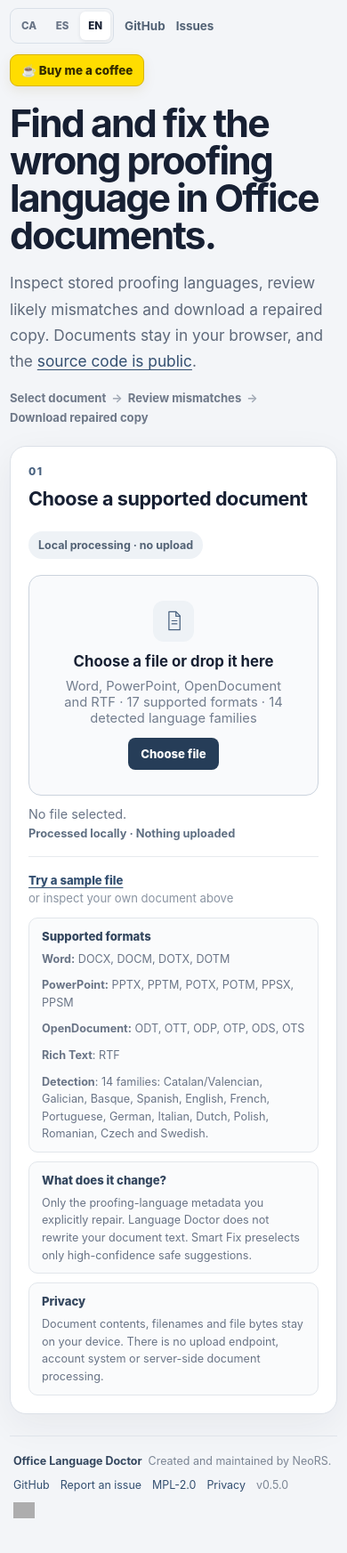
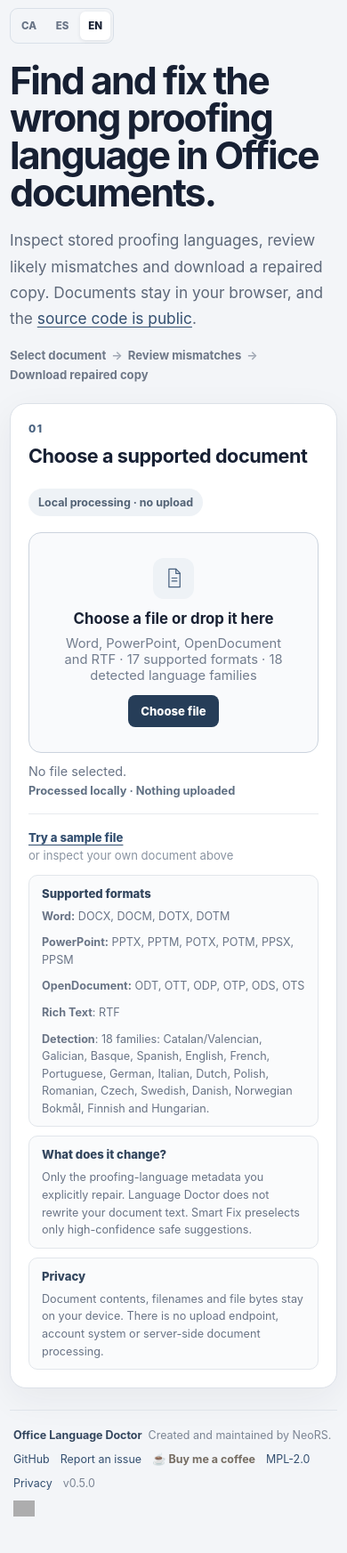
Before and after one commit to Nfreakz/office-language-doctor, a website built with Vite: page index.html in a window 390 px wide. Shown: the part 75-1820 px from the top of the page at 89% size. Built offline with nearby package versions, Linux system fonts and the light colour scheme; grey boxes are pictures that could not be loaded.

Commit message:
Simplify header and move support to footer

```diff
--- a/index.html
+++ b/index.html
@@ -75,24 +75,13 @@
               <p class="byline" data-i18n="hero.byline">Community Edition · A NeoRS open-source project</p>
             </div>
           </div>
-          <nav class="hero-nav" aria-label="Project links" data-i18n-aria-label="nav.projectLinks">
+          <div class="hero-nav">
             <div class="locale-switcher" role="group" aria-label="Interface language" data-i18n-aria-label="locale.aria">
               <button type="button" data-ui-locale="ca" aria-pressed="false">CA</button>
               <button type="button" data-ui-locale="es" aria-pressed="false">ES</button>
               <button type="button" data-ui-locale="en" aria-pressed="true">EN</button>
             </div>
-            <a href="https://github.com/Nfreakz/office-language-doctor" target="_blank" rel="noopener noreferrer">GitHub</a>
-            <a href="https://github.com/Nfreakz/office-language-doctor/issues" target="_blank" rel="noopener noreferrer">Issues</a>
-            <a
-              class="support-link"
-              href="https://buymeacoffee.com/neors"
-              target="_blank"
-              rel="noopener noreferrer"
-              aria-label="Support NeoRS on Buy Me a Coffee"
-              data-i18n-aria-label="nav.supportAria"
-              data-i18n="nav.support"
-            >☕ Buy me a coffee</a>
-          </nav>
+          </div>
         </div>
 
         <h1 data-i18n="hero.title">Find and fix the wrong proofing language in Office documents.</h1>
@@ -131,7 +120,7 @@
             </svg>
           </span>
           <strong data-i18n="upload.choose">Choose a file or drop it here</strong>
-          <span class="dropzone-copy" data-i18n="upload.formats">Word, PowerPoint, OpenDocument and RTF · 17 supported formats · 14 detected language families</span>
+          <span class="dropzone-copy" data-i18n="upload.formats">Word, PowerPoint, OpenDocument and RTF · 17 supported formats · 18 detected language families</span>
           <span class="dropzone-action" aria-hidden="true" data-i18n="upload.action">Choose file</span>
         </label>
 
@@ -152,7 +141,7 @@
             <p><strong>PowerPoint:</strong> PPTX, PPTM, POTX, POTM, PPSX, PPSM</p>
             <p><strong>OpenDocument:</strong> ODT, OTT, ODP, OTP, ODS, OTS</p>
             <p><strong data-i18n="info.richText">Rich Text</strong>: RTF</p>
-            <p><strong data-i18n="info.detectionLabel">Detection</strong>: <span data-i18n="info.detectionLanguages">14 families: Catalan/Valencian, Galician, Basque, Spanish, English, French, Portuguese, German, Italian, Dutch, Polish, Romanian, Czech and Swedish.</span></p>
+            <p><strong data-i18n="info.detectionLabel">Detection</strong>: <span data-i18n="info.detectionLanguages">18 families: Catalan/Valencian, Galician, Basque, Spanish, English, French, Portuguese, German, Italian, Dutch, Polish, Romanian, Czech, Swedish, Danish, Norwegian Bokmål, Finnish and Hungarian.</span></p>
           </section>
 
           <section id="changes" class="info-card" aria-labelledby="changes-title">
@@ -325,6 +314,15 @@
         <nav class="footer-links" aria-label="Project information" data-i18n-aria-label="footer.infoAria">
           <a href="https://github.com/Nfreakz/office-language-doctor" target="_blank" rel="noopener noreferrer">GitHub</a>
           <a href="https://github.com/Nfreakz/office-language-doctor/issues" target="_blank" rel="noopener noreferrer" data-i18n="footer.issue">Report an issue</a>
+          <a
+            class="footer-support"
+            href="https://buymeacoffee.com/neors"
+            target="_blank"
+            rel="noopener noreferrer"
+            aria-label="Support NeoRS on Buy Me a Coffee"
+            data-i18n-aria-label="footer.supportAria"
+            data-i18n="footer.support"
+          >☕ Buy me a coffee</a>
           <a href="https://github.com/Nfreakz/office-language-doctor/blob/main/LICENSE" target="_blank" rel="noopener noreferrer">MPL-2.0</a>
           <a href="#privacy" data-i18n="footer.privacy">Privacy</a>
           <span>v0.5.0</span>
--- a/src/i18n.ts
+++ b/src/i18n.ts
@@ -7,8 +7,8 @@
   'meta.description': 'Find and repair wrong proofing-language metadata in Word, PowerPoint, OpenDocument and RTF files locally in your browser. No document upload.',
   'locale.aria': 'Interface language',
   'nav.projectLinks': 'Project links',
-  'nav.supportAria': 'Support NeoRS on Buy Me a Coffee',
-  'nav.support': '☕ Buy me a coffee',
+  'footer.supportAria': 'Support NeoRS on Buy Me a Coffee',
+  'footer.support': '☕ Buy me a coffee',
   'hero.byline': 'Community Edition · A NeoRS open-source project',
   'hero.title': 'Find and fix the wrong proofing language in Office documents.',
   'hero.leadBefore': 'Inspect stored proofing languages, review likely mismatches and download a repaired copy. Documents stay in your browser, and the',
@@ -21,7 +21,7 @@
   'upload.title': 'Choose a supported document',
   'upload.privacyBadge': 'Local processing · no upload',
   'upload.choose': 'Choose a file or drop it here',
-  'upload.formats': 'Word, PowerPoint, OpenDocument and RTF · 17 supported formats · 14 detected language families',
+  'upload.formats': 'Word, PowerPoint, OpenDocument and RTF · 17 supported formats · 18 detected language families',
   'upload.action': 'Choose file',
   'upload.none': 'No file selected.',
   'upload.localNote': 'Processed locally · Nothing uploaded',
@@ -30,7 +30,7 @@
   'info.formats': 'Supported formats',
   'info.richText': 'Rich Text',
   'info.detectionLabel': 'Detection',
-  'info.detectionLanguages': '14 families: Catalan/Valencian, Galician, Basque, Spanish, English, French, Portuguese, German, Italian, Dutch, Polish, Romanian, Czech and Swedish.',
+  'info.detectionLanguages': '18 families: Catalan/Valencian, Galician, Basque, Spanish, English, French, Portuguese, German, Italian, Dutch, Polish, Romanian, Czech, Swedish, Danish, Norwegian Bokmål, Finnish and Hungarian.',
   'info.changes': 'What does it change?',
   'info.changesText': 'Only the proofing-language metadata you explicitly repair. Language Doctor does not rewrite your document text. Smart Fix preselects only high-confidence safe suggestions.',
   'info.privacy': 'Privacy',
@@ -194,8 +194,8 @@
   'meta.description': 'Encuentra y repara metadatos incorrectos del idioma de corrección en Word, PowerPoint, OpenDocument y RTF, localmente en tu navegador. Sin subir documentos.',
   'locale.aria': 'Idioma de la interfaz',
   'nav.projectLinks': 'Enlaces del proyecto',
-  'nav.supportAria': 'Apoya NeoRS en Buy Me a Coffee',
-  'nav.support': '☕ Invítame a un café',
+  'footer.supportAria': 'Apoya NeoRS en Buy Me a Coffee',
+  'footer.support': '☕ Invítame a un café',
   'hero.byline': 'Community Edition · Un proyecto de código abierto de NeoRS',
   'hero.title': 'Encuentra y corrige el idioma de corrección incorrecto en documentos de Office.',
   'hero.leadBefore': 'Revisa los idiomas de corrección guardados, comprueba posibles errores y descarga una copia reparada. Los documentos permanecen en tu navegador y el',
@@ -207,7 +207,7 @@
   'upload.title': 'Elige un documento compatible',
   'upload.privacyBadge': 'Procesamiento local · sin subida',
   'upload.choose': 'Elige un archivo o arrástralo aquí',
-  'upload.formats': 'Word, PowerPoint, OpenDocument y RTF · 17 formatos compatibles · 14 familias de idiomas detectadas',
+  'upload.formats': 'Word, PowerPoint, OpenDocument y RTF · 17 formatos compatibles · 18 familias de idiomas detectadas',
   'upload.action': 'Elegir archivo',
   'upload.none': 'Ningún archivo seleccionado.',
   'upload.localNote': 'Procesado localmente · No se sube nada',
@@ -216,7 +216,7 @@
   'info.formats': 'Formatos compatibles',
   'info.richText': 'Texto enriquecido',
   'info.detectionLabel': 'Detección',
-  'info.detectionLanguages': '14 familias: Catalán/Valenciano, Gallego, Euskera, Español, Inglés, Francés, Portugués, Alemán, Italiano, Neerlandés, Polaco, Rumano, Checo y Sueco.',
+  'info.detectionLanguages': '18 familias: Catalán/Valenciano, Gallego, Euskera, Español, Inglés, Francés, Portugués, Alemán, Italiano, Neerlandés, Polaco, Rumano, Checo, Sueco, Danés, Noruego bokmål, Finés y Húngaro.',
   'info.changes': '¿Qué modifica?',
   'info.changesText': 'Sólo los metadatos del idioma de corrección que decidas reparar. Language Doctor no reescribe el texto del documento. Smart Fix preselecciona únicamente sugerencias seguras de alta confianza.',
   'info.privacy': 'Privacidad',
@@ -378,8 +378,8 @@
   'meta.description': "Troba i repara metadades incorrectes de la llengua de correcció en Word, PowerPoint, OpenDocument i RTF, localment al navegador. Sense pujar documents.",
   'locale.aria': 'Idioma de la interfície',
   'nav.projectLinks': 'Enllaços del projecte',
-  'nav.supportAria': 'Dona suport a NeoRS a Buy Me a Coffee',
-  'nav.support': "☕ Convida'm a un cafè",
+  'footer.supportAria': 'Dona suport a NeoRS a Buy Me a Coffee',
+  'footer.support': "☕ Convida'm a un cafè",
   'hero.byline': 'Community Edition · Un projecte de codi obert de NeoRS',
   'hero.title': "Troba i corregeix la llengua de correcció incorrecta als documents d'Office.",
   'hero.leadBefore': 'Revisa les llengües de correcció desades, comprova possibles errors i descarrega una còpia reparada. Els documents es queden al navegador i el',
@@ -391,7 +391,7 @@
   'upload.title': 'Tria un document compatible',
   'upload.privacyBadge': 'Processament local · sense pujada',
   'upload.choose': "Tria un fitxer o arrossega'l aquí",
-  'upload.formats': 'Word, PowerPoint, OpenDocument i RTF · 17 formats compatibles · 14 famílies lingüístiques detectades',
+  'upload.formats': 'Word, PowerPoint, OpenDocument i RTF · 17 formats compatibles · 18 famílies lingüístiques detectades',
   'upload.action': 'Triar fitxer',
   'upload.none': 'Cap fitxer seleccionat.',
   'upload.localNote': 'Processat localment · No es puja res',
@@ -400,7 +400,7 @@
   'info.formats': 'Formats compatibles',
   'info.richText': 'Text enriquit',
   'info.detectionLabel': 'Detecció',
-  'info.detectionLanguages': '14 famílies: Català/Valencià, Gallec, Basc, Castellà, Anglès, Francès, Portuguès, Alemany, Italià, Neerlandès, Polonès, Romanès, Txec i Suec.',
+  'info.detectionLanguages': '18 famílies: Català/Valencià, Gallec, Basc, Castellà, Anglès, Francès, Portuguès, Alemany, Italià, Neerlandès, Polonès, Romanès, Txec, Suec, Danès, Noruec bokmål, Finès i Hongarès.',
   'info.changes': 'Què modifica?',
   'info.changesText': 'Només les metadades de la llengua de correcció que decideixis reparar. Language Doctor no reescriu el text del document. Smart Fix preselecciona només suggeriments segurs d’alta confiança.',
   'info.privacy': 'Privacitat',
--- a/src/style.css
+++ b/src/style.css
@@ -563,37 +563,6 @@
   box-shadow: 0 1px 4px rgba(28, 39, 57, .10);
 }
 
-.hero-nav a {
-  color: #526275;
-  text-decoration: none;
-}
-
-.hero-nav a:hover {
-  color: #263d58;
-}
-
-.hero-nav .support-link {
-  display: inline-flex;
-  align-items: center;
-  justify-content: center;
-  min-height: 38px;
-  padding: 0 14px;
-  border: 1px solid #d9b300;
-  border-radius: 9px;
-  background: #ffdd00;
-  color: #342b00;
-  font-weight: 850;
-  box-shadow: 0 5px 14px rgba(126, 101, 0, .10);
-  transition: background .15s ease, border-color .15s ease, transform .15s ease;
-}
-
-.hero-nav .support-link:hover {
-  border-color: #c9a500;
-  background: #f3ce00;
-  color: #241e00;
-  transform: translateY(-1px);
-}
-
 .hero h1 {
   width: 100%;
   max-width: none;
@@ -782,6 +751,15 @@
   text-decoration: none;
 }
 
+.footer-links .footer-support {
+  color: #766d63;
+  font-weight: 650;
+}
+
+.footer-links .footer-support:hover {
+  color: #4f4942;
+}
+
 .site-footer .visit-counter {
   height: 18px;
   opacity: .82;
@@ -810,11 +788,6 @@
 
   .locale-switcher button {
     width: auto;
-  }
-
-  .hero-nav .support-link {
-    min-height: 36px;
-    padding: 0 12px;
   }
 
   .hero h1 {
```
Also changed, not shown: docs/HANDOFF.md (+2 -1 lines), CHANGELOG.md, scripts/check-public-ui.mts.
